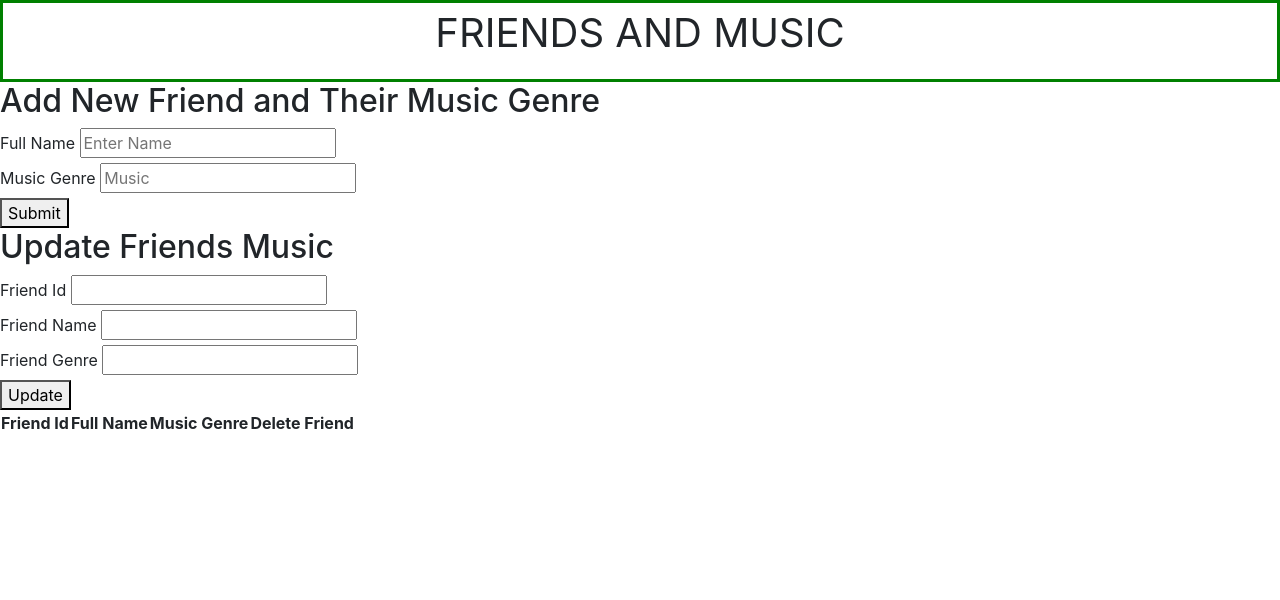
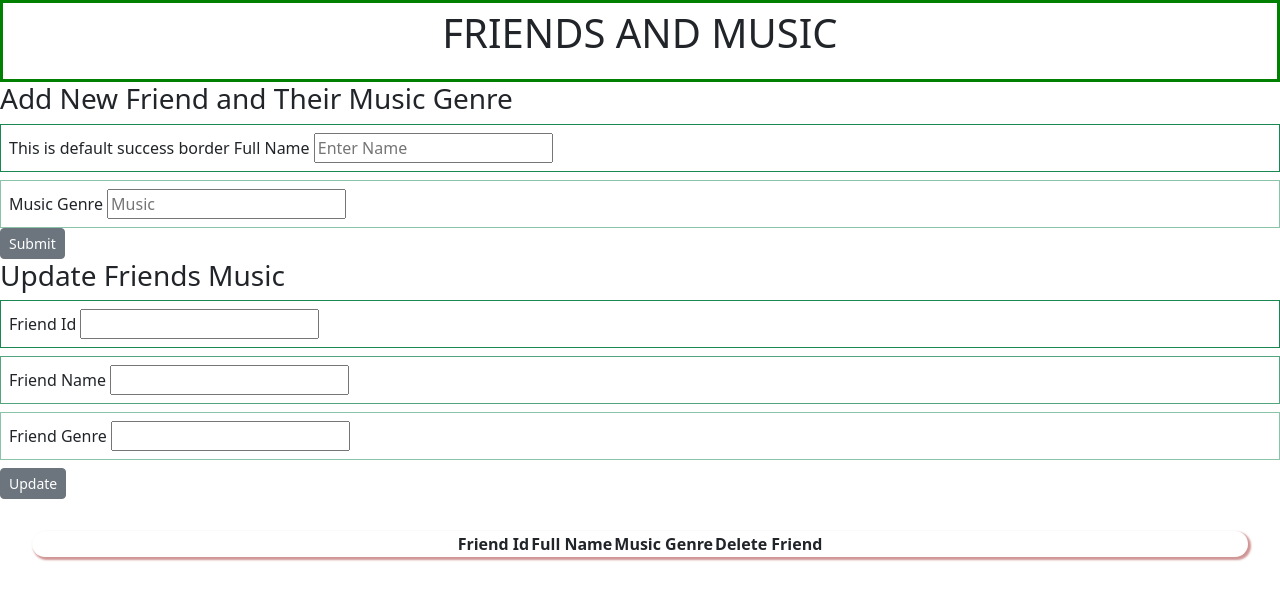
Before and after one commit to cieralopez818/week12, a website: page index.html in a window 1280 px wide. Drawn offline with nearby package versions, Linux system fonts and the light colour scheme; no server answers.

Commit message:
week12lab

```diff
--- a/index.html
+++ b/index.html
@@ -5,11 +5,11 @@
     <meta http-equiv="X-UA-Compatible" content="IE=edge" />
     <meta name="viewport" content="width=device-width, initial-scale=1.0" />
     <title>week12lab</title>
+    <link rel="stylesheet" href="style.css">
     <link
     rel="stylesheet"
     href="./node_modules/bootstrap/dist/css/bootstrap.css"/>
 </head>
-
 
 
 <body>
@@ -23,6 +23,7 @@
   font-size: 40px;
   border: 3px solid green;
 }
+
 </style>
 </head>
 <body>
@@ -31,47 +32,92 @@
   <p>FRIENDS AND MUSIC</p>
 </div>
 
+
+<div class="container text-center">
+  <div class="row" id="items-container"></div>
+</div>
+</div>
+
 </body>
 </html>
+
+<!-- bootstrap -->
     <form>
-       <h2>Add New Friend and Their Music Genre</h2>
+      <h3 id="solid-heading">Add New Friend and Their Music Genre</h3>
         <div>
+          <div class="border border-success p-2 mb-2">This is default success border
+
             <label for="fullName">Full Name</label>
-            <input id="fullName" placeholder="Enter Name"/>
+            <input id="fullName" placeholder="Enter Name"/> </div>
         </div>
         <div>
+          <div class="border border-success p-2" style="--bs-border-opacity: .5;">
+
             <label for="newGenre">Music Genre</label>
-            <input id="newGenre" placeholder="Music"/>
+            <input id="newGenre" placeholder="Music"/> </div>
+
         </div>
-    <button id="submitFriend">Submit</button>
+
+        <div class="d-grid gap-2 d-md-flex">
+          <button
+            onclick="addItem()"
+            id="submitFriend"
+            class="btn btn-secondary btn-sm"
+          >
+            Submit
+          </button>
+        </div>
+
+    <!-- <button class="submitFriend">Submit</button> -->
+
     </form>
 
     <form>
-        <h2>Update Friends Music</h2>
+        <h3>Update Friends Music</h3>
         <div>
+          <div class="border border-success p-2 mb-2">
+
           <label for="updateId"> Friend Id</label>
-          <input id="updateId"/>
+          <input id="updateId"/> </div>
       </div>
         <div>
+          <div class="border border-success p-2 mb-2 border-opacity-75">
+
             <label for="updateName"> Friend Name</label>
-            <input id="updateName"/>
+            <input id="updateName"/> </div>
         </div>
         <div>
+          <div class="border border-success p-2 mb-2 border-opacity-50">
+
             <label for="updateGenre"> Friend Genre</label>
-            <input id="updateGenre"/>
+            <input id="updateGenre"/> </div>
         </div>
-        <button id="updateFriend">Update</button>
+        <div class="d-grid gap-2 d-md-flex">
+          <button
+            id="updateFriend"
+            class="btn btn-secondary btn-sm"
+          >Update</button>
+        </div>
+
+
+        <!-- <button id="updateFriend">Update</button> -->
     </form>
+    <div class="home-images-div">
     <table>
         <thead>
-            <th>Friend Id</th>
-            <th>Full Name</th>
-            <th>Music Genre</th>
+           <th>Friend Id</th>
+            <th> Full Name</th>
+            <th> Music Genre</th>
             <th>Delete Friend</th>
         </thead>
         <tbody>
         </tbody>
     </table>
+
+</div>
+
+
+
  <script
     src="https://code.jquery.com/jquery-3.6.3.min.js"
     integrity="sha256-pvPw+upLPUjgMXY0G+8O0xUf+/Im1MZjXxxgOcBQBXU="
--- a/package.json
+++ b/package.json
@@ -10,6 +10,7 @@
   "author": "",
   "license": "ISC",
   "dependencies": {
+    "bootstrap": "^5.2.3",
     "json-server": "^0.17.3"
   }
 }
--- a/style.css
+++ b/style.css
@@ -1,7 +1,19 @@
-input [type='submit'], button, [aria-label]{
+
+ input [type='submit'], button, [aria-label]{
     cursor: pointer;
 }
 
 #edit-box{
     display: none;
 }
+
+.home-images-div {
+    display: flex;
+    justify-content: center;
+    flex-direction:row;
+    align-items:flex-start;
+    flex-wrap: wrap;
+    margin: 2rem;
+    border-radius: 1rem;
+    box-shadow: 2px 2px 2px 1px rgba(162, 44, 44, 0.5) ;
+}
--- a/week12lab.js
+++ b/week12lab.js
@@ -28,6 +28,7 @@ $('#submitFriend').click(function () {
     }).then(render)
 })
 
+
 function deleteUser (id) {
     $.ajax(`${URL_ENDPOINT}/${id}`,{
         method: 'DELETE'
@@ -37,13 +38,13 @@ function deleteUser (id) {
 function updateUser (e) {
     e.preventDefault()
     let id = $('#updateId').val()
-
     $.ajax(`${URL_ENDPOINT}/${id}`, {
         method: 'PUT',
         data: {
             fullName: $('#updateName').val(),
             musicGenre: $('#updateGenre').val(),
         }
+        // console.log('when through method')
     }).then(render)
 }
 
```
Also changed, not shown: 1 other file.
